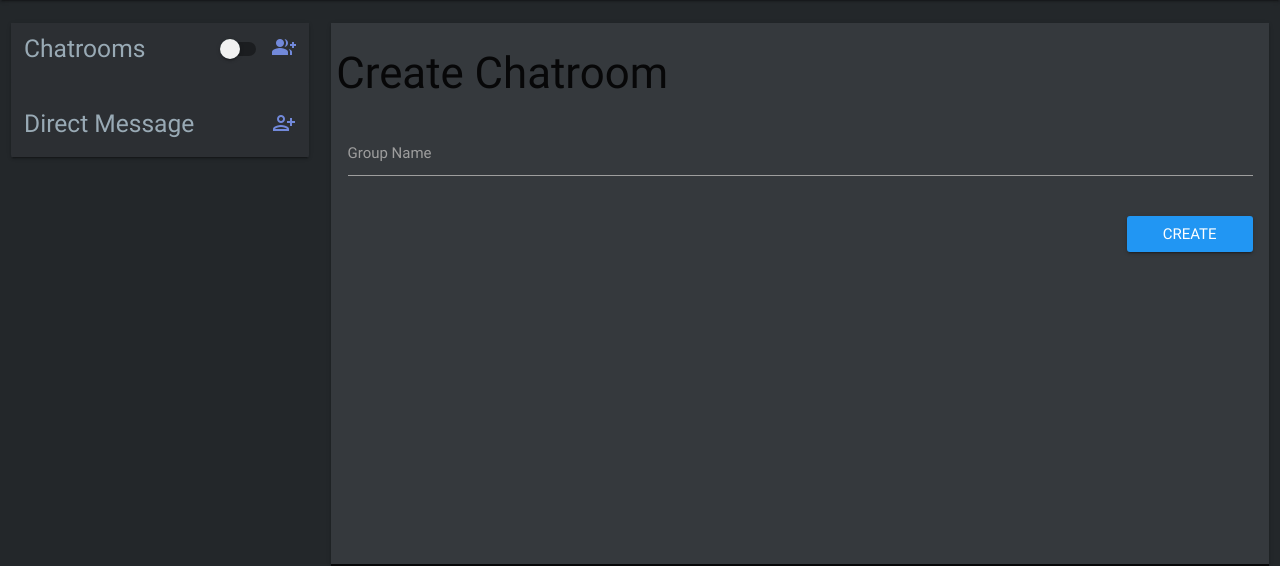
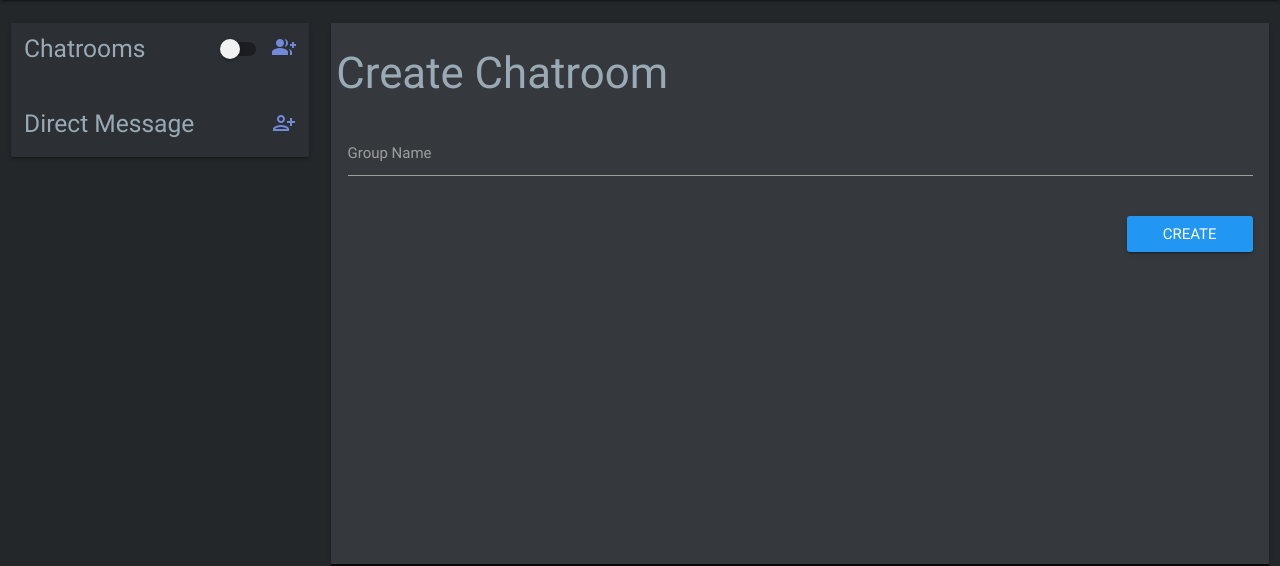
Before and after one commit to HafizAkinteye/NewCollegion, a Django app: page /chat/room/create/ in a window 1280 px wide. Shown: the part 64-630 px from the top of the page. Run offline with Django 4.2, Linux system fonts and the light colour scheme; the visitor is signed in with stand-in values (Sample User, id 1); data comes from the database, SQL or seed files in the repository; data that the repository does not hold is empty; some libraries are stand-ins or nearby versions.

Commit message:
color change

```diff
--- a/templates/chat/chat.html
+++ b/templates/chat/chat.html
@@ -95,7 +95,7 @@
         <div class="card">
             {% if sender %}
             <div class="dmheader background-title">
-                <span class="title" style="font-weight: bolder; margin-left: 1vw; font-size: 20px; color:#800080">{{sender}}</span>
+                <span class="title text-color" style="font-weight: bolder; margin-left: 1vw; font-size: 20px;">{{sender}}</span>
             </div>
             {% elif group_name %}
             <div class="dmheader background-title">
--- a/templates/chat/create-chatroom.html
+++ b/templates/chat/create-chatroom.html
@@ -4,7 +4,7 @@
 
     <form method="post" id="create-chatroom-form" class="form-group">
         {% csrf_token %}
-        <h3 style="margin-right:2px">Create Chatroom</h3>
+        <h3 class="text-color" style="margin-right:2px">Create Chatroom</h3>
         {% if not error == ""%}
             <div class="row chatroom-err">
                 <p class="chatroom-err-msg">{{ error }}</p>
```
